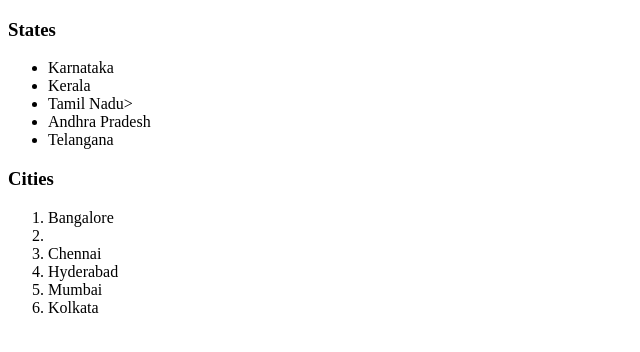
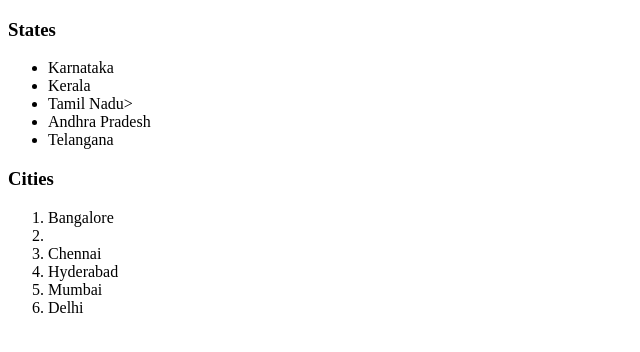
Before and after one commit to MeghanD2004/Webtechnology30Nov2022Assign, a plain HTML site: page index.html in a window 1280 px wide. Shown: the full height of the page, 0-640 px from the left. Drawn offline with Linux system fonts and the light colour scheme.

Commit message:
Update index.html

```diff
--- a/index.html
+++ b/index.html
@@ -18,7 +18,7 @@
         <li> Chennai </li>
         <li> Hyderabad </li>
         <li> Mumbai </li>
-        <li> Kolkata </li>
+        <li> Delhi </li>
       </ol>
   </body>
 </html>
```
